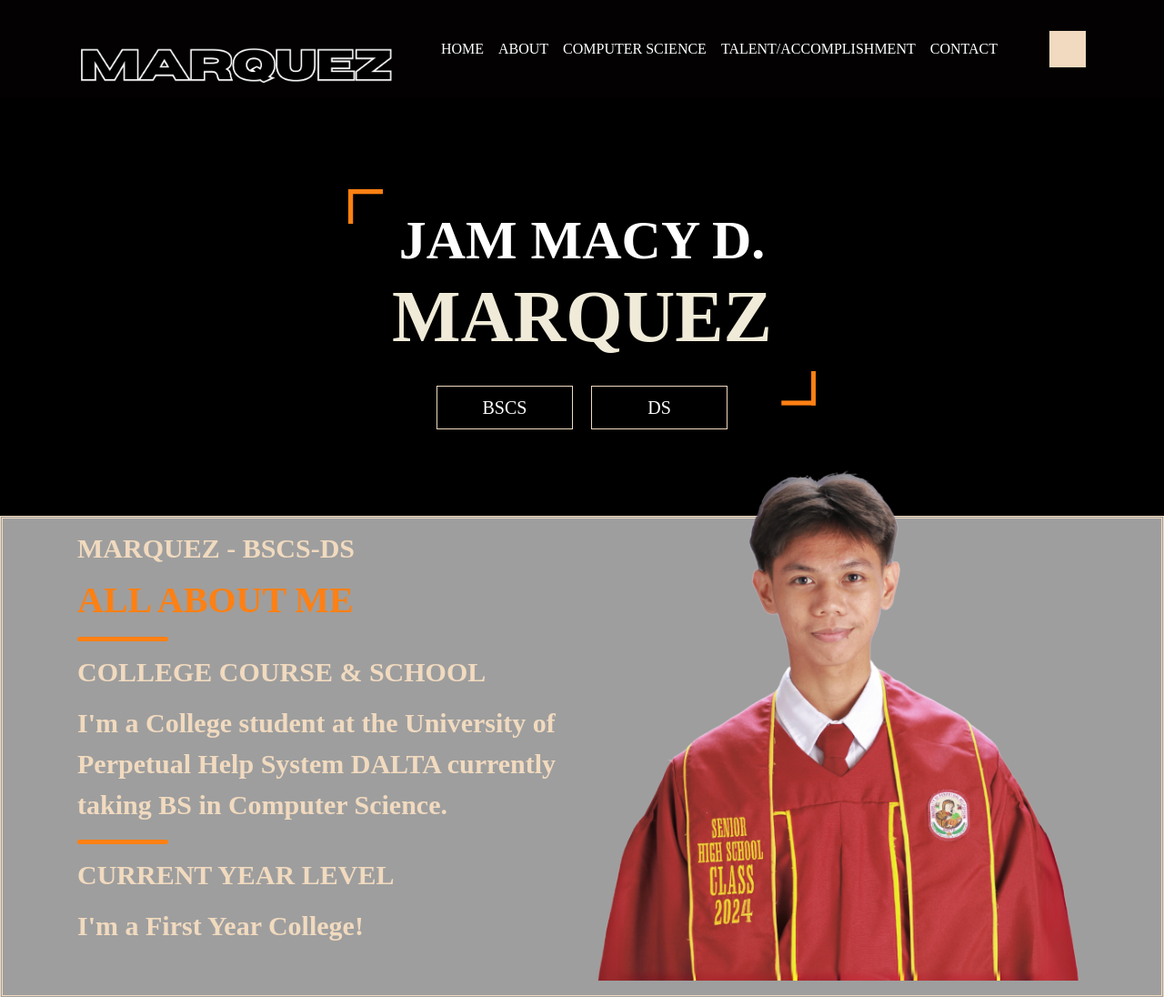
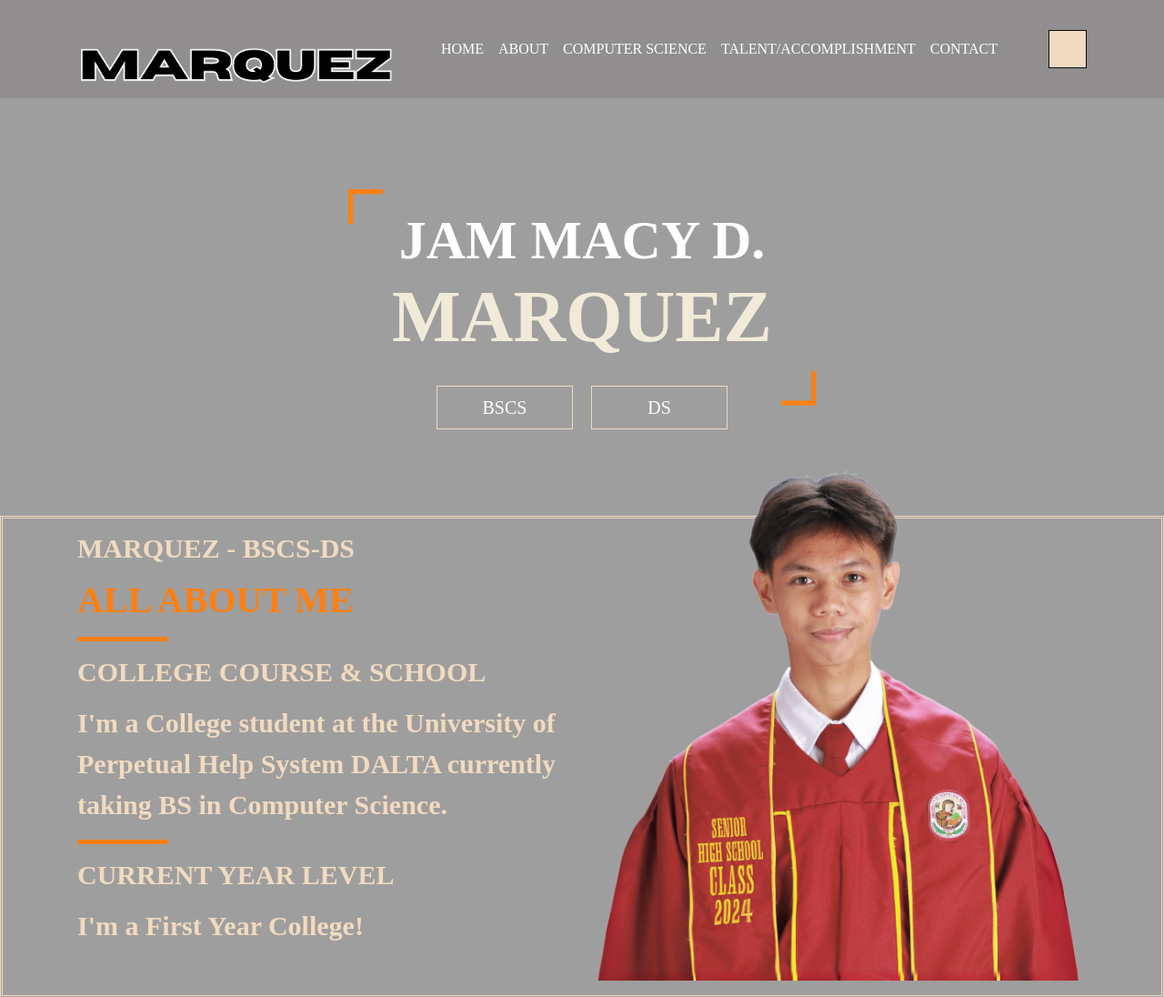
Before and after one commit to Jam-misi/PersonalWebsite, a plain HTML site: page index.html in a window 1280 px wide. Shown: the top 1096 px of the page at 91% size. Drawn offline with Linux system fonts and the light colour scheme; the site is published under a folder, as on GitHub Pages, so addresses that start at the root find nothing.

Commit message:
Update index.html

```diff
--- a/index.html
+++ b/index.html
@@ -13,7 +13,7 @@
   <link rel="stylesheet" href="css/style.css">
 </head>
 <body>
-<div class="container-fluid pl-0 pr-0 bg-img clearfix parallax-window2" data-parallax="scroll" data-image-src="/images/jam.jpg">
+<div class="container-fluid pl-0 pr-0 bg-img clearfix parallax-window2" data-parallax="scroll" data-image-src="images/jam.jpg">
   <nav class="navbar navbar-expand-md navbar-dark">
     <div class="container">
       <!-- Brand -->
```
